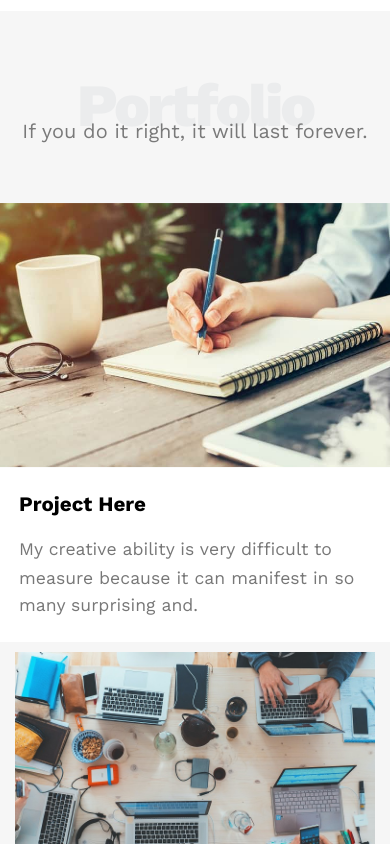
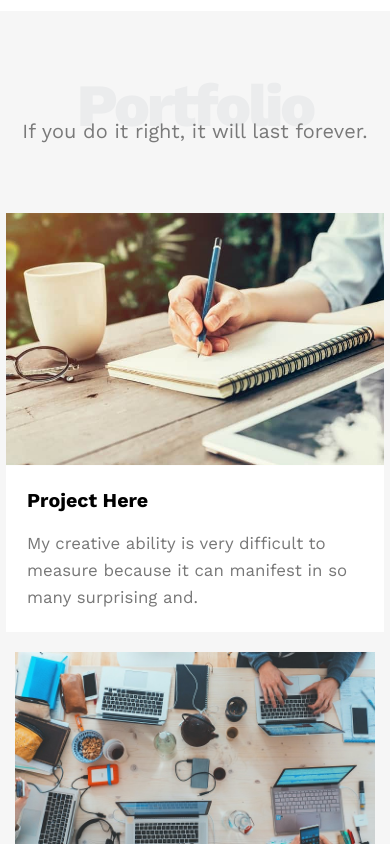
Before and after one commit to Eyad-Sharkawy/Html-Css-template-one, a website: page index.html in a window 390 px wide. In both pictures the pointer is over the element 195 px from the left and 3579 px from the top of the page. Shown: the part 3157-4001 px from the top of the page. Drawn offline with nearby package versions, Linux system fonts and the light colour scheme.

Commit message:
Fixed a problem with the features media query section

```diff
--- a/css/master.css
+++ b/css/master.css
@@ -201,6 +201,7 @@ header .container .links .menu li a:hover {
     background-image: url("../media/landing.jpg");
     background-size: cover;
     height: calc(100vh - 64px);
+    height: calc(100dvh - 64px);
     position: relative;
 }
 
@@ -344,6 +345,12 @@ header .container .links .menu li a:hover {
 
 .portfolio .card:hover {
     transform: scale(1.1);
+}
+
+@media (max-width: 425px) {
+    .portfolio .card:hover {
+        transform: scale(1.05);
+    }
 }
 
 .portfolio .card img {
```
